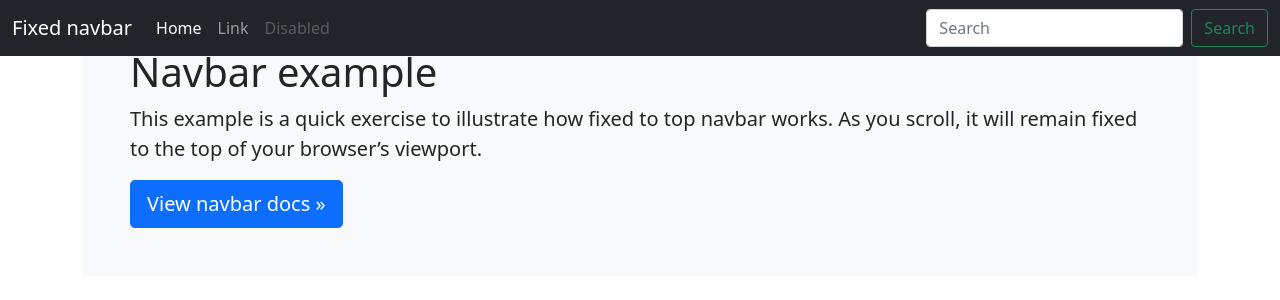
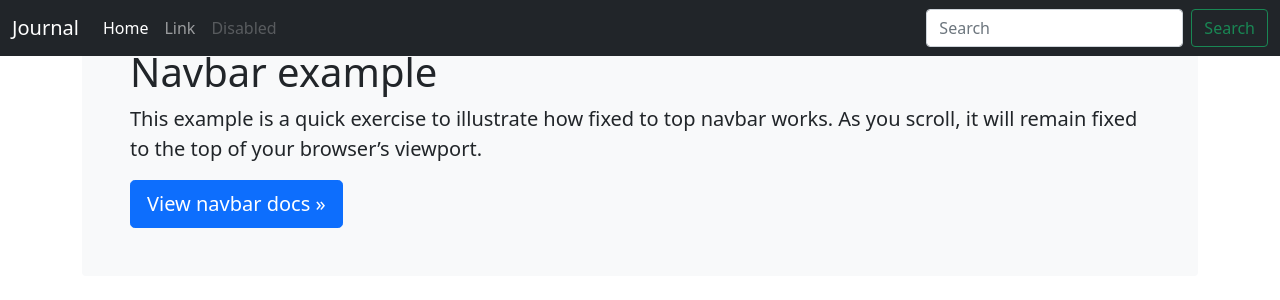
Before and after one commit to Sunnykd18/Dynamic_form, a Django app: page / in a window 1280 px wide. Shown: the top 300 px of the page. Run offline with Django 3.2, Linux system fonts and the light colour scheme.

Commit message:
name changing

```diff
--- a/src/templates/bootstrap_form.html
+++ b/src/templates/bootstrap_form.html
@@ -15,7 +15,7 @@
 
 <nav class="navbar navbar-expand-md navbar-dark fixed-top bg-dark">
   <div class="container-fluid">
-    <a class="navbar-brand" href="#">Fixed navbar</a>
+    <a class="navbar-brand" href="#">Journal</a>
     <button class="navbar-toggler" type="button" data-bs-toggle="collapse" data-bs-target="#navbarCollapse" aria-controls="navbarCollapse" aria-expanded="false" aria-label="Toggle navigation">
       <span class="navbar-toggler-icon"></span>
     </button>
```
